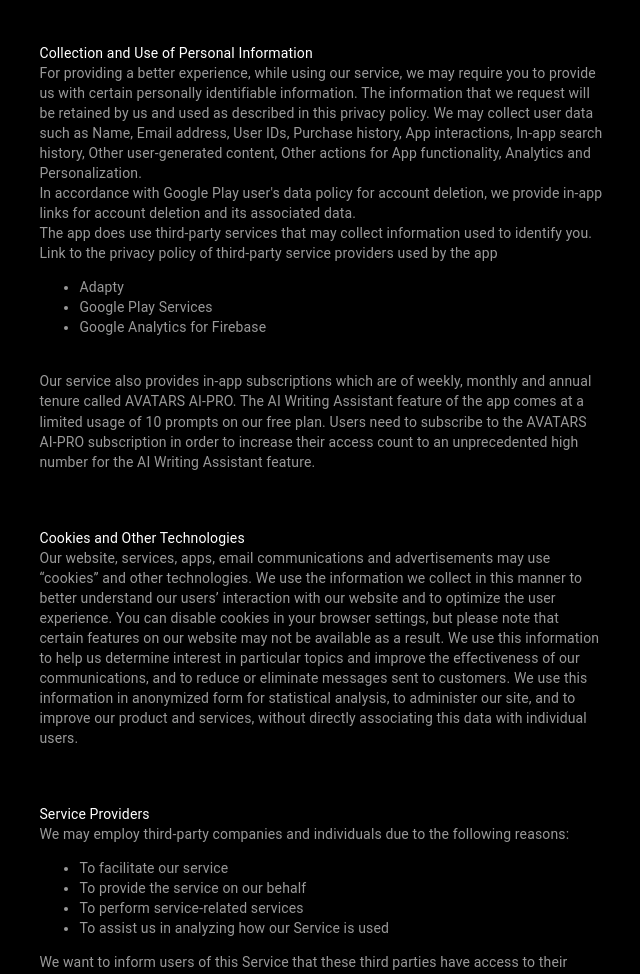
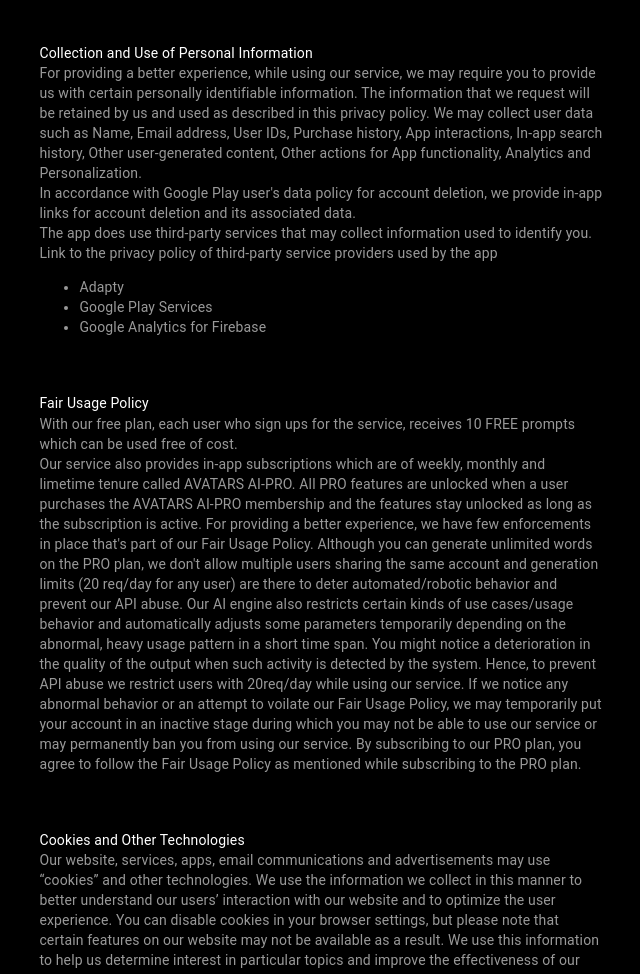
Before and after one commit to Goblincomet/Avatars-AI, a Gatsby site: page /privacy in a window 1280 px wide. Shown: the part 413-1387 px from the top of the page, without its empty margins (319-959 px from the left). Built offline with nearby package versions, Linux system fonts and the light colour scheme; Gatsby itself is replaced by a stand-in of ours.

Commit message:
updates files

```diff
--- a/src/components/PrivacyContent.jsx
+++ b/src/components/PrivacyContent.jsx
@@ -45,9 +45,21 @@
                         <li><a href="https://firebase.google.com/policies/analytics" target="_blank" rel="noreferrer" style={{textDecoration:"None", color:"white"}}>Google Analytics for Firebase</a></li>
 
                     </ul>
-                    <br/>Our service also provides in-app subscriptions which are of weekly, monthly and annual tenure called AVATARS AI-PRO. The AI Writing Assistant feature of the app comes at a limited usage of 10 prompts on our free plan. Users need to subscribe to the AVATARS AI-PRO subscription in order to increase their access count to an unprecedented high number for the AI Writing Assistant feature.
                 </Typography>
 
+
+
+
+                <Typography variant="body2" component="div" sx={{marginTop:'1rem'}}>
+                    <br/><br/>Fair Usage Policy
+                </Typography>
+                <Typography variant="body2" component="div" sx={{ opacity:"0.6"}}>
+                    With our free plan, each user who sign ups for the service, receives 10 FREE prompts which can be used free of cost.
+                    <br/>Our service also provides in-app subscriptions which are of weekly, monthly and limetime tenure called AVATARS AI-PRO. All PRO features are unlocked when a user purchases the AVATARS AI-PRO membership and the features stay unlocked as long as the subscription is active.
+
+                    For providing a better experience, we have few enforcements in place that's part of our Fair Usage Policy. Although you can generate unlimited words on the PRO plan, we don't allow multiple users sharing the same account and generation limits (20 req/day for any user) are there to deter automated/robotic behavior and prevent our API abuse. Our AI engine also restricts certain kinds of use cases/usage behavior and automatically adjusts some parameters temporarily depending on the abnormal, heavy usage pattern in a short time span. You might notice a deterioration in the quality of the output when such activity is detected by the system.
+                    Hence, to prevent API abuse we restrict users with 20req/day while using our service. If we notice any abnormal behavior or an attempt to voilate our Fair Usage Policy, we may temporarily put your account in an inactive stage during which you may not be able to use our service or may permanently ban you from using our service. By subscribing to our PRO plan, you agree to follow the Fair Usage Policy as mentioned while subscribing to the PRO plan.
+                </Typography>
 
 
 
```
Also changed, not shown: src/components/Terms.jsx (+9 -0 lines).
